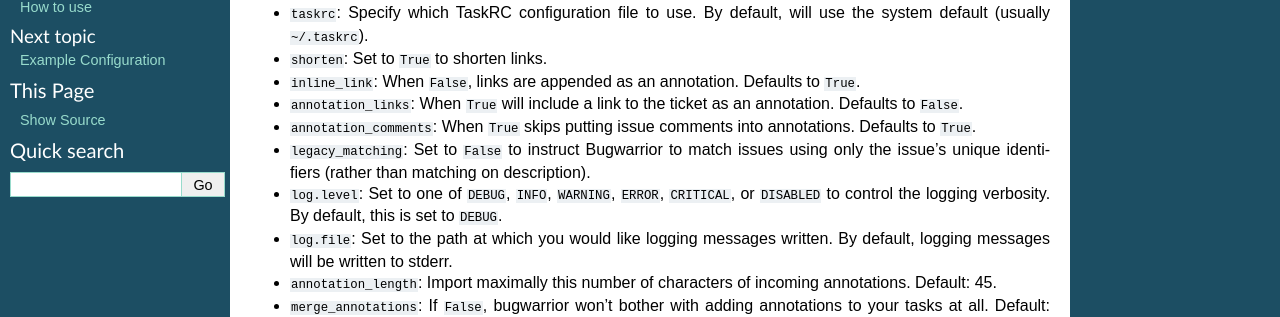
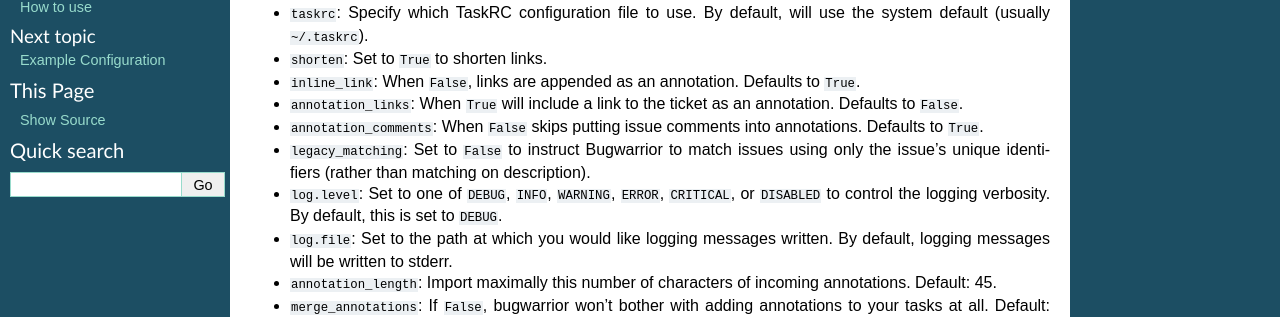
Before and after one commit to GothenburgBitFactory/bugwarrior, a Sphinx documentation site: the page built from bugwarrior/docs/common_configuration.rst, in a window 1280 px wide and 900 px high. Shown: the part 224-541 px from the top of the window. Built offline with Sphinx 7.4.7, drawn with Linux system fonts in a browser that asks for light colours; pages that are not in the unit, such as notebooks, are missing from menus.

Commit message:
Fix docs typo.

```diff
--- a/bugwarrior/docs/common_configuration.rst
+++ b/bugwarrior/docs/common_configuration.rst
@@ -17,7 +17,7 @@ Optional options include:
   Defaults to ``True``.
 * ``annotation_links``: When ``True`` will include a link to the ticket as an
   annotation. Defaults to ``False``.
-* ``annotation_comments``: When ``True`` skips putting issue comments into
+* ``annotation_comments``: When ``False`` skips putting issue comments into
   annotations. Defaults to ``True``.
 * ``legacy_matching``: Set to ``False`` to instruct Bugwarrior to match
   issues using only the issue's unique identifiers (rather than matching
```
